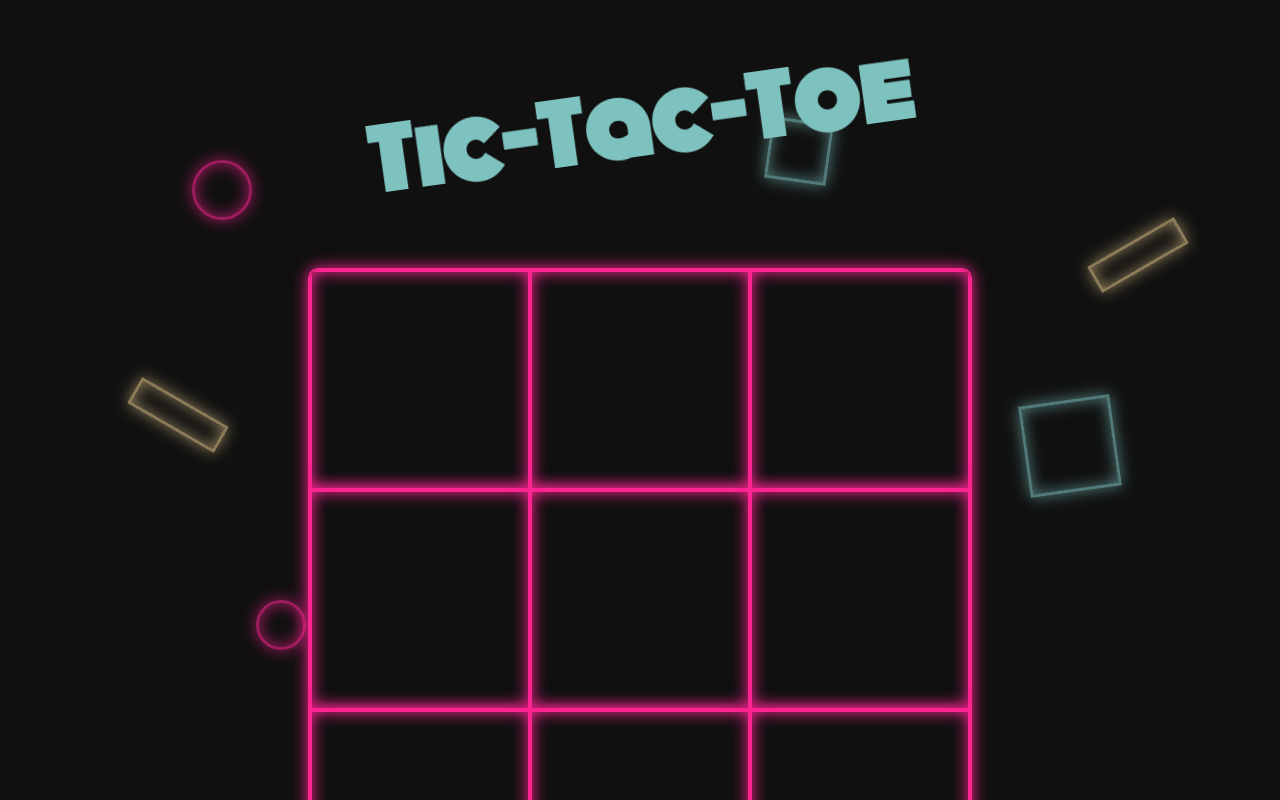
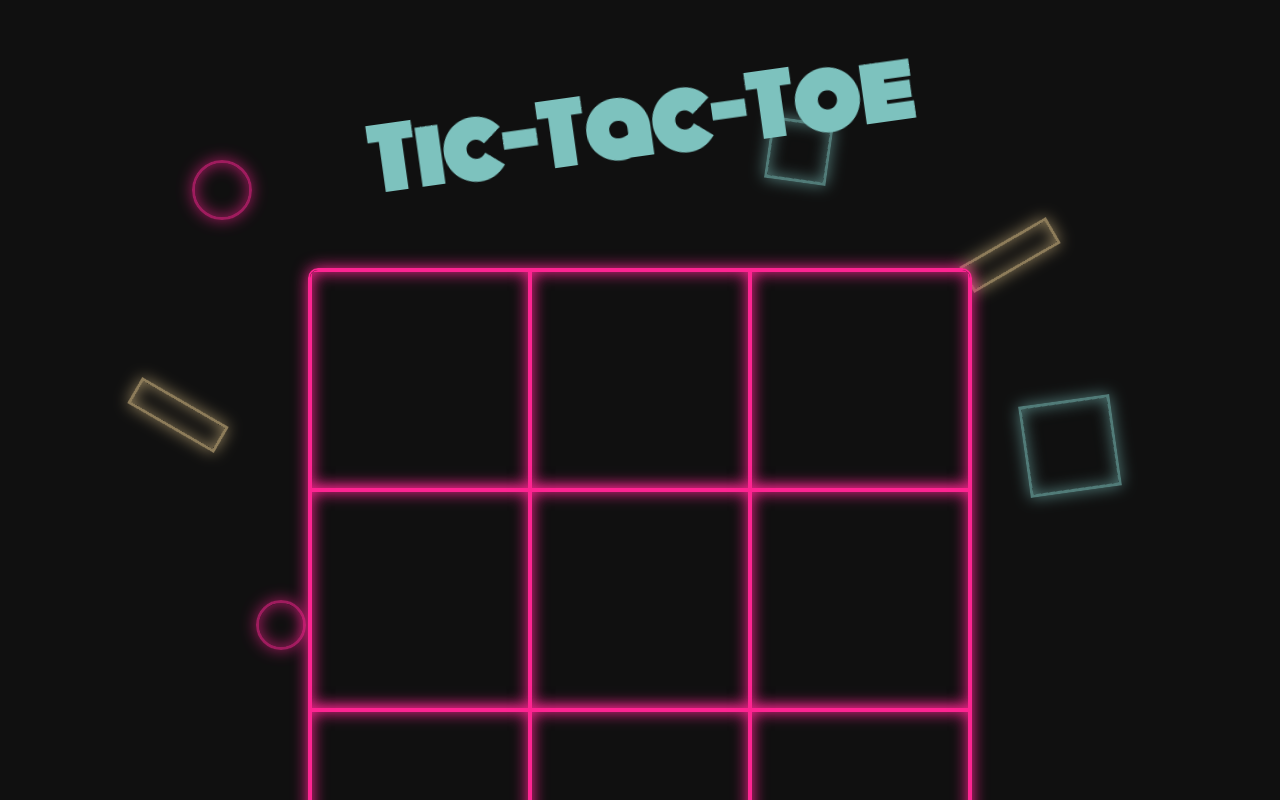
Before and after one commit to LadyLockheed/my-80s-tic-tac-toe, a React (Vite) app: page / in a window 1280 px wide. Shown: the top 800 px of the page. Built offline with nearby package versions, Linux system fonts and the light colour scheme.

Commit message:
Minor code cleanup and organization

```diff
--- a/src/Components/Background.tsx
+++ b/src/Components/Background.tsx
@@ -3,6 +3,7 @@ import './background.css'
 const Background = () => {
 
   return (
+
     <div className="background-shapes">
 
       <div className="shape circle"></div>
--- a/src/Components/Board.tsx
+++ b/src/Components/Board.tsx
@@ -12,10 +12,7 @@ const Board = (props: BoardProps) => {
 
   const {squareValues, setSquareValues, currentPlayer, setCurrentPlayer} = props;
 
-
   const isBoardFilled = !squareValues.includes('')
-
-//TODO Hantera att boarden är fylld men det blev en tie
 
   const handleTurns = (squareIndex: number)=> {
 
--- a/src/Components/background.css
+++ b/src/Components/background.css
@@ -1,3 +1,5 @@
+@import url('../variables.css');
+
 .background-shapes {
   top: 0;
   left: 0;
@@ -89,7 +91,7 @@
 /* rectangle */
 .shape:nth-child(6) {
   top: 30%;
-  left: 85%;
+  left: 75%;
   width: 100px;
   height: 30px;
   transform: rotate(-30deg);
```
